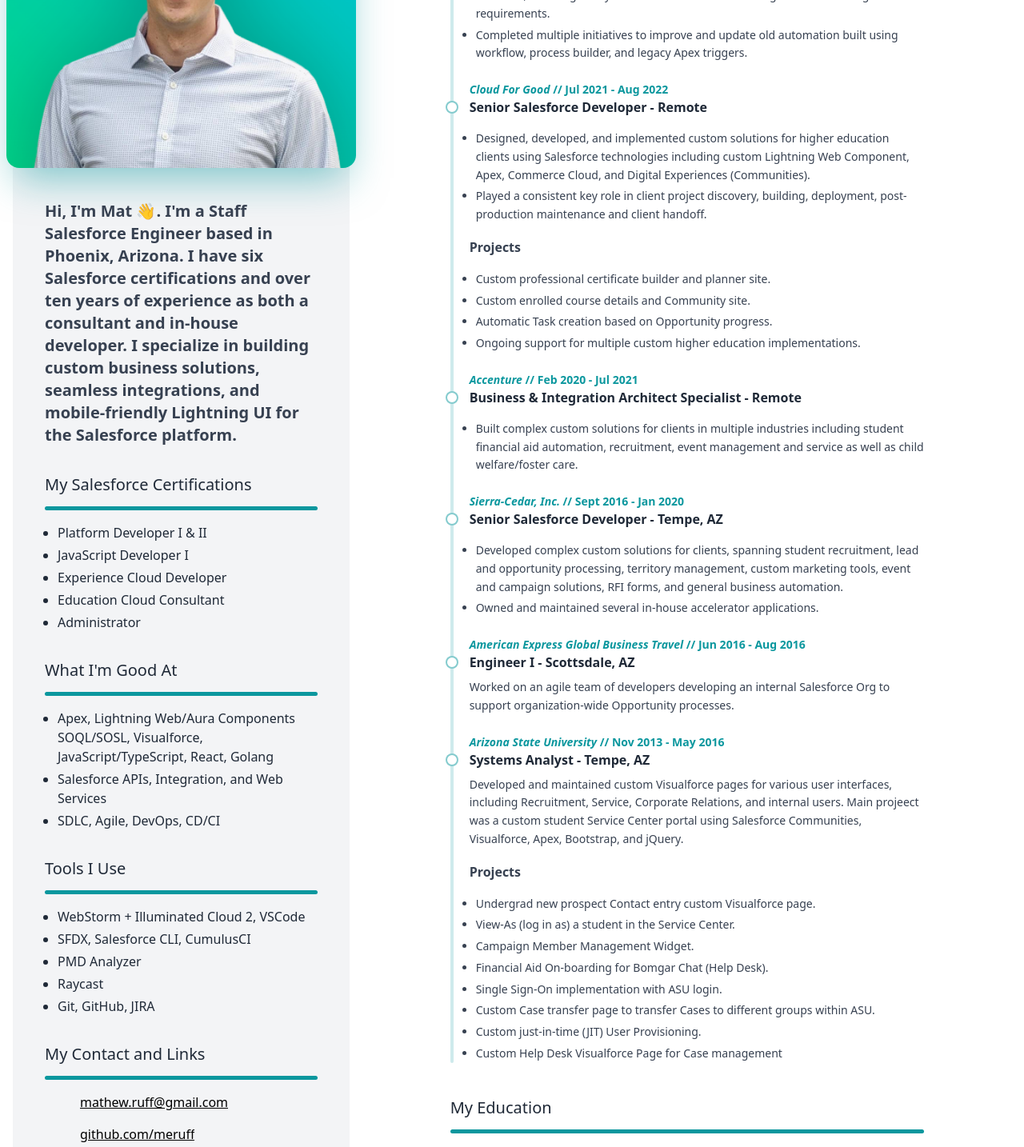
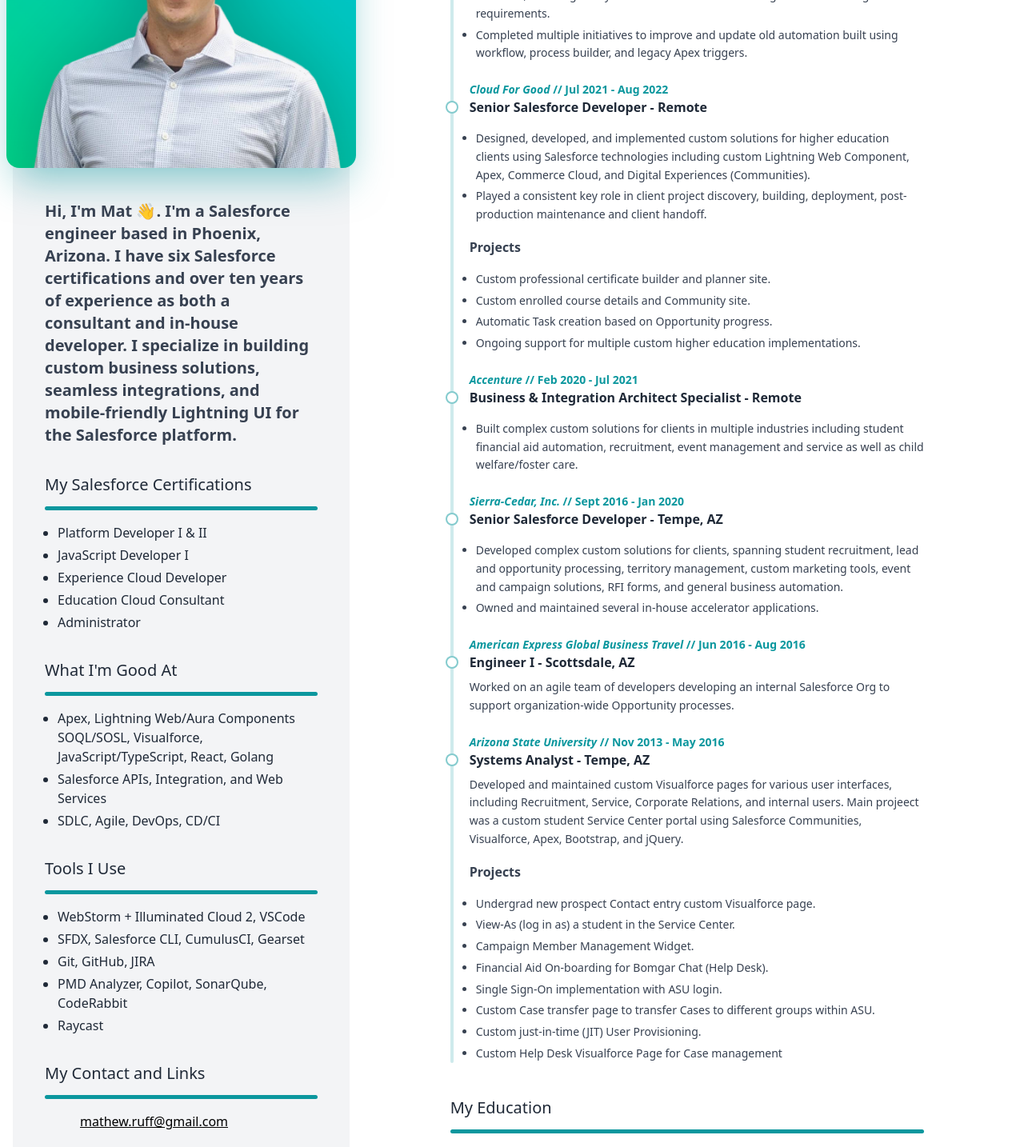
Before and after one commit to meruff/resume, a React (Vite) app: page / in a window 1280 px wide. Shown: the part 459-1893 px from the top of the page at 80% size. Built offline with nearby package versions, Linux system fonts and the light colour scheme; some icons are missing.

Commit message:
Add favicon.

```diff
--- a/index.html
+++ b/index.html
@@ -2,7 +2,7 @@
 <html lang="en">
   <head>
     <meta charset="UTF-8" />
-    <link rel="icon" type="image/svg+xml" href="" />
+    <link rel="icon" type="image/svg+xml" href="/favicon.svg" />
     <meta name="viewport" content="width=device-width, initial-scale=1.0" />
     <meta
       name="theme-color"
--- a/public/resumeData.json
+++ b/public/resumeData.json
@@ -5,7 +5,7 @@
     "title": "Staff Software Engineer",
     "company": "Built In",
     "companyHref": "https://www.builtin.com",
-    "description": "Hi, I'm Mat 👋. I'm a Staff Salesforce Engineer based in Phoenix, Arizona. I have six Salesforce certifications and over ten years of experience as both a consultant and in-house developer. I specialize in building custom business solutions, seamless integrations, and mobile-friendly Lightning UI for the Salesforce platform.",
+    "description": "Hi, I'm Mat 👋. I'm a Salesforce engineer based in Phoenix, Arizona. I have six Salesforce certifications and over ten years of experience as both a consultant and in-house developer. I specialize in building custom business solutions, seamless integrations, and mobile-friendly Lightning UI for the Salesforce platform.",
     "salesforceCertifications": [
       "Platform Developer I & II",
       "JavaScript Developer I",
@@ -20,10 +20,10 @@
     ],
     "tools": [
       "WebStorm + Illuminated Cloud 2, VSCode",
-      "SFDX, Salesforce CLI, CumulusCI",
-      "PMD Analyzer",
-      "Raycast",
-      "Git, GitHub, JIRA"
+      "SFDX, Salesforce CLI, CumulusCI, Gearset",
+      "Git, GitHub, JIRA",
+      "PMD Analyzer, Copilot, SonarQube, CodeRabbit",
+      "Raycast"
     ]
   },
   "bio": {
```
Also changed, not shown: public/favicon.svg (added).
